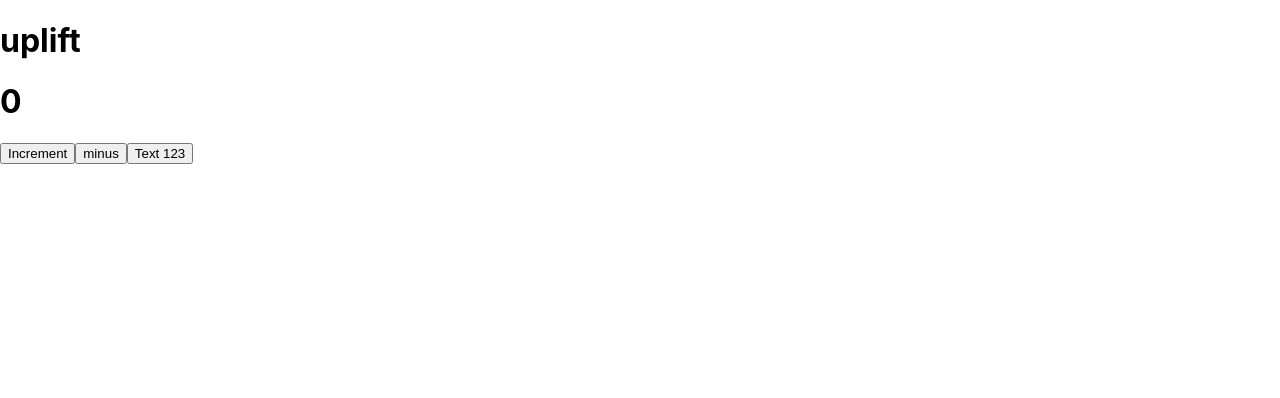
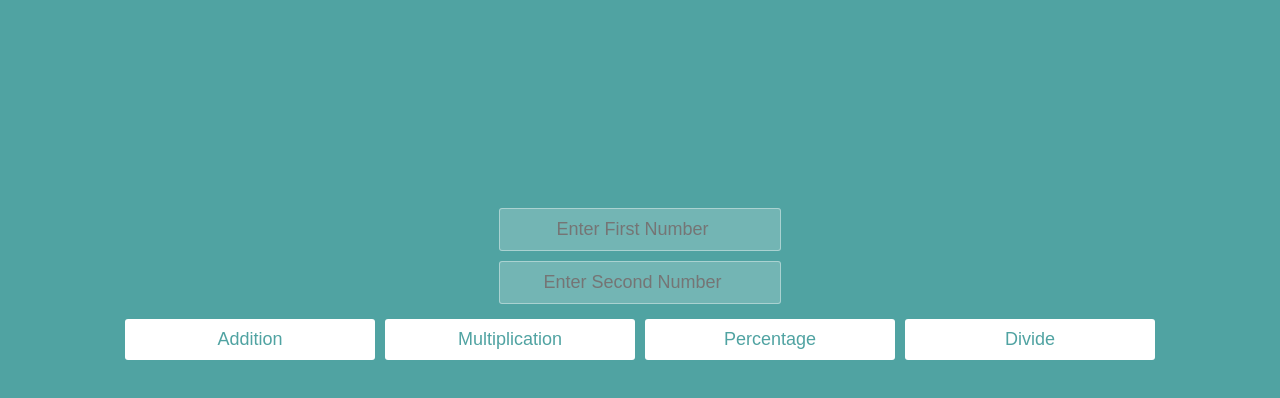
Before and after one commit to CodeAstronautic/uplift-react, a React (Create React App) app: page / in a window 1280 px wide. Shown: the top 398 px of the page. Built offline with nearby package versions, Linux system fonts and the light colour scheme.

Commit message:
Assignment 1

```diff
--- /dev/null
+++ b/src/Calculator.jsx
@@ -0,0 +1,41 @@
+import React from "react";
+
+function Calculator(){
+    const [variables,setVariables] = React.useState({
+        x:0,
+        y:0
+    });
+    const [ans,setAns] = React.useState('');
+    function updateVariables(event){
+        const variable = event.target.name;
+        const val = event.target.value;
+        setVariables({...variables,[variable]:Number(val)});
+    }
+    function add(){
+        setAns(variables.x+variables.y);
+    }
+
+    function mul(){
+        setAns(variables.x*variables.y);
+    }
+
+    function percent(){
+        setAns(variables.x/variables.y*100+'%');
+    }
+
+    function div(){
+        setAns(variables.x/variables.y);
+    }
+    return (
+        <div className="calculator">
+            <input onChange={updateVariables} type="number" placeholder="Enter First Number" name="x"/>
+            <input onChange={updateVariables} type="number" placeholder="Enter Second Number" name="y"/>
+            <button onClick={add}>Addition</button>
+            <button onClick={mul}>Multiplication</button>
+            <button onClick={percent}>Percentage</button>
+            <button onClick={div}>Divide</button>
+            <h1 className="heading">{ans}</h1>
+        </div>
+    )
+}
+export default Calculator;
--- a/src/index.css
+++ b/src/index.css
@@ -5,9 +5,51 @@ body {
     sans-serif;
   -webkit-font-smoothing: antialiased;
   -moz-osx-font-smoothing: grayscale;
+  background-color: #50A3A2;
+  font-family: "Source Sans Pro", sans-serif;
+  color: white;
 }
 
 code {
   font-family: source-code-pro, Menlo, Monaco, Consolas, 'Courier New',
     monospace;
 }
+
+.calculator{
+  margin: 10% auto;
+  padding: 80px 0;
+  text-align: center;
+}
+
+.heading{
+  font-size: 40px;
+  font-weight: 200;
+}
+
+input{
+  border: 1px solid rgba(252, 252, 252, 0.4);
+  background-color: rgba(252, 252, 252, 0.2);
+  width: 250px;
+  border-radius: 3px;
+  font-family: "Source Sans Pro", sans-serif;
+  padding: 10px 15px;
+  margin: 0 auto 10px auto;
+  display: block;
+  text-align: center;
+  font-size: 18px;
+  color: white;
+  font-weight: 300;
+}
+
+button{
+  appearance: none;
+  outline: 0;
+  background-color: white;
+  border: 0;
+  padding: 10px 15px;
+  color: #50a3a2;
+  border-radius: 3px;
+  width: 250px;
+  font-size: 18px;
+  margin:5px;
+}
--- a/src/index.js
+++ b/src/index.js
@@ -1,12 +1,12 @@
 import React from 'react';
 import ReactDOM from 'react-dom';
 import './index.css';
-import App from './App';
 import reportWebVitals from './reportWebVitals';
+import Calculator from './Calculator'
 
 ReactDOM.render(
   <React.StrictMode>
-    <App />
+    <Calculator />
   </React.StrictMode>,
   document.getElementById('root')
 );
```
